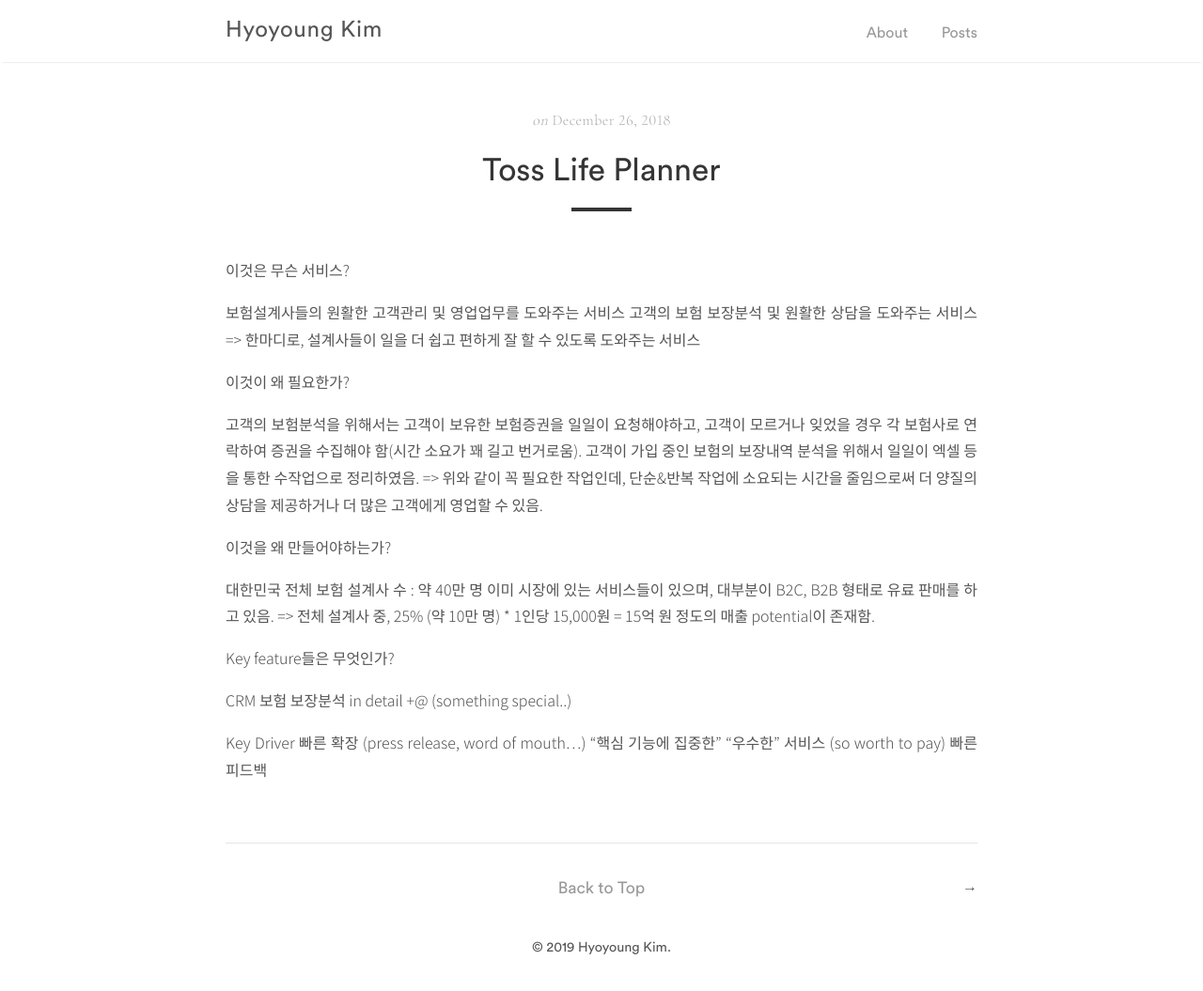
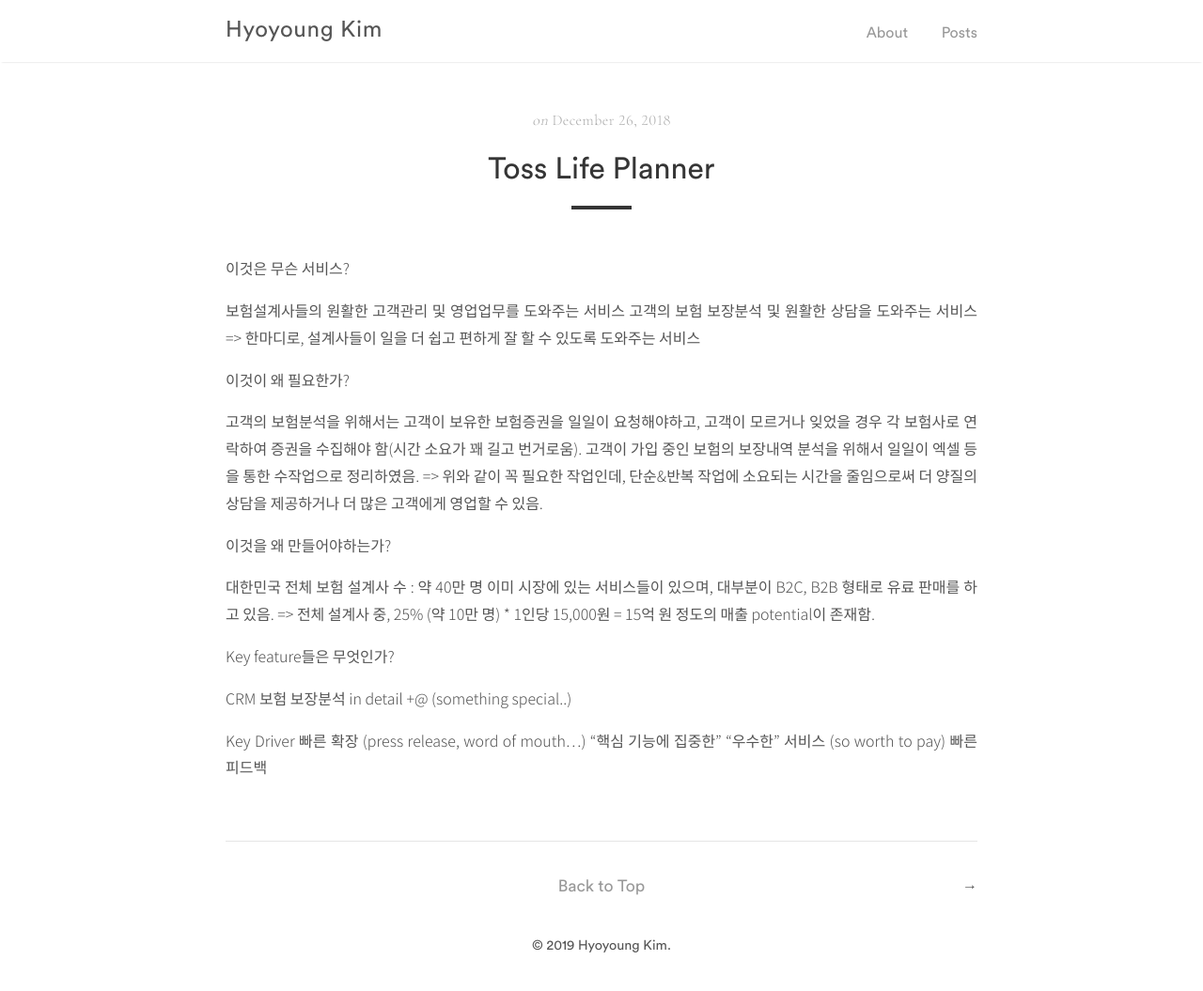
Before and after one commit to hyngkm/hyngkm.github.io, a Jekyll site: the page built from _posts/2018-12-26-toss-life-planner.md, in a window 1280 px wide. Shown: the whole page at 94% size. Built offline with Jekyll 4.4.1, drawn with Linux system fonts in a browser that asks for light colours.

Commit message:
Update _post.scss

```diff
--- a/_sass/tale/_post.scss
+++ b/_sass/tale/_post.scss
@@ -15,7 +15,7 @@
   &-title {
     color: $default-shade;
     font-family: $sans-serif;
-    font-size: 2.1rem;
+    font-size: 2rem;
     margin: 1rem 0;
     text-align: center;
   }
```
